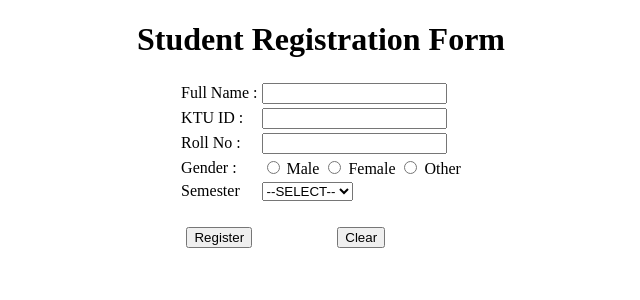
After one commit to nijasalih/cet-mca, a PHP site: page /auth/student_reg.php in a window 1280 px wide. The commit adds this page. Shown: the top 300 px of the page, without its empty margins (319-959 px from the left). Run offline with PHP 8.4, Linux system fonts and the light colour scheme.

Commit message:
web-student-portal-registration-added

```diff
--- /dev/null
+++ b/mca.web/auth/student_reg.php
@@ -0,0 +1,90 @@
+<!DOCTYPE html>
+<html lang="en">
+<head>
+</head>
+<body>
+    <center>
+        <h1>Student Registration Form</h1>
+        <form action="" method="post">
+            <table>
+                <tr>
+                    <td>Full Name :</td>
+                    <td>
+                        <input type="text" name="fname" required>
+                    </td>
+                </tr>
+                <tr>
+                    <td>KTU ID :</td>
+                    <td>
+                        <input type="text" name="ktu_id" required>
+                    </td>
+                </tr>
+                <tr>
+                    <td>Roll No :</td>
+                    <td>
+                        <input type="text" name="roll_no" required>
+                    </td>
+                </tr>
+                <tr>
+                    <td>Gender :</td>
+                    <td>
+                        <input type="radio" name="gender" value="Male" required> Male
+                        <input type="radio" name="gender" value="Female"> Female
+                        <input type="radio" name="gender" value="Other"> Other
+                    </td>
+                </tr>
+                <tr>
+                    <td>Semester</td>
+                    <td>
+                        <select name="semester">
+                            <option value="0">--SELECT--</option>
+                            <option value="1">Semester 1</option>
+                            <option value="2">Semester 2</option>
+                            <option value="3">Semester 3</option>
+                            <option value="4">Semester 4</option>
+                        </select>
+                    </td>
+                </tr>
+                <tr>
+                    <td>&nbsp;</td>
+                </tr>
+                <tr>
+                    <th><input type="submit"  name="submit" value="Register"></th>
+                    <th><input type="reset" value="Clear"></th>
+                </tr>
+            </table>
+        </form>
+    </center>
+    <?php
+    if(isset($_POST["submit"])&&$_POST["semester"]!=0){
+                $name = $_POST["fname"];
+                $ktu_id = $_POST["ktu_id"];
+                $roll_no = $_POST["roll_no"];
+                $gender = $_POST["gender"];
+                $semester = $_POST["semester"];
+                echo $name."<br>".$ktu_id."<br>".$roll_no."<br>".$gender."<br>".$semester;
+
+                $con = mysqli_connect('localhost','student','root','');
+                if($con){
+                    $sq = "INSERT INTO stude_reg VALUES('$name','$ktu_id',$roll_no,'$gender',$semester)";
+                    $result = mysqli_query($con,$sq);
+                    if($result){
+                        echo"<script>
+                        alert('Insertion Succesful!');
+                        </script>";
+                        header('Location:home.php');
+                    }
+                    else{
+                        echo"<script>
+                        alert('Insertion Failed!');
+                        </script>";
+                    }
+                }
+            else{
+                echo "<script>alert(\"Please select the Semester!\");</script>";
+            }
+    }
+    ?>
+
+</body>
+</html>
```
Also changed, not shown: mca.web/auth/home.php (+5 -2 lines), mca.web/auth/main.js (added, +8 -0 lines), mca.web/auth/menu.php (added, +9 -0 lines), mca.web/auth/register.php (+6 -3 lines), mca.web/auth/welcome.php (added, +11 -0 lines).
